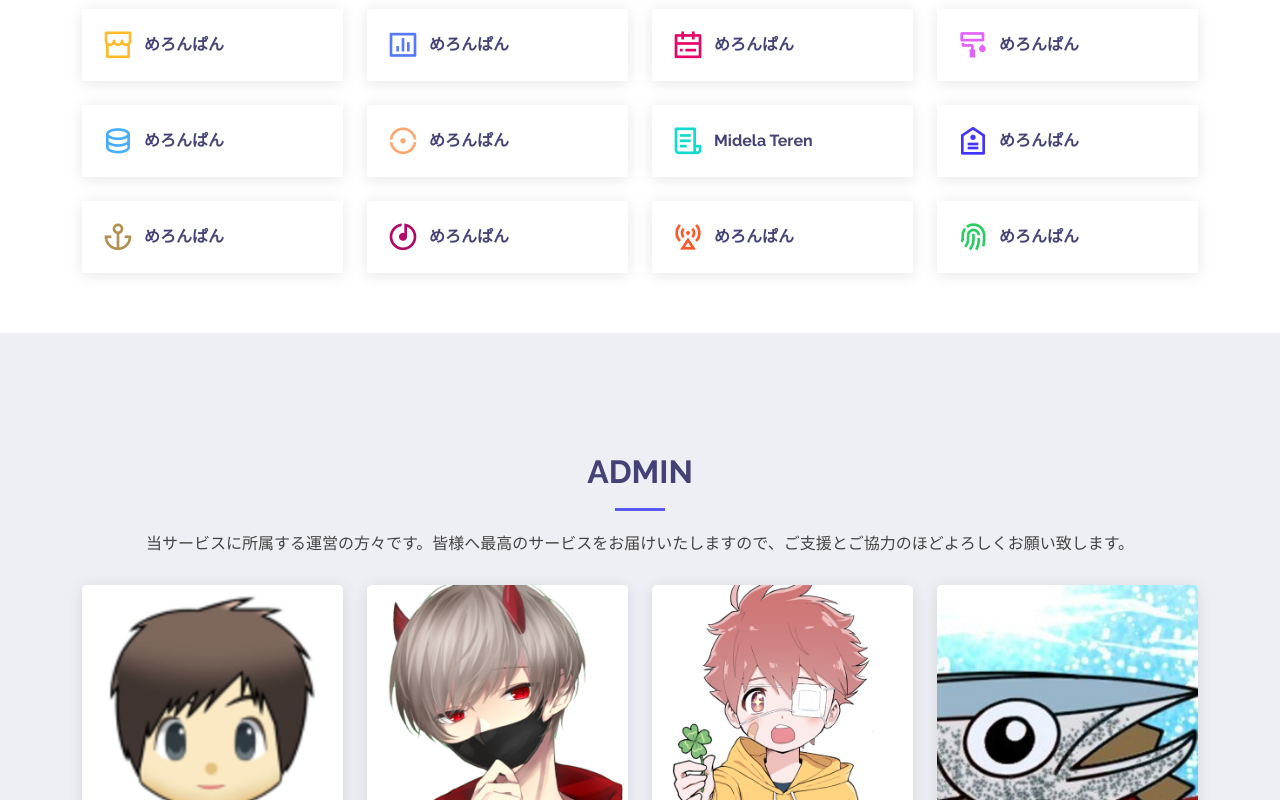
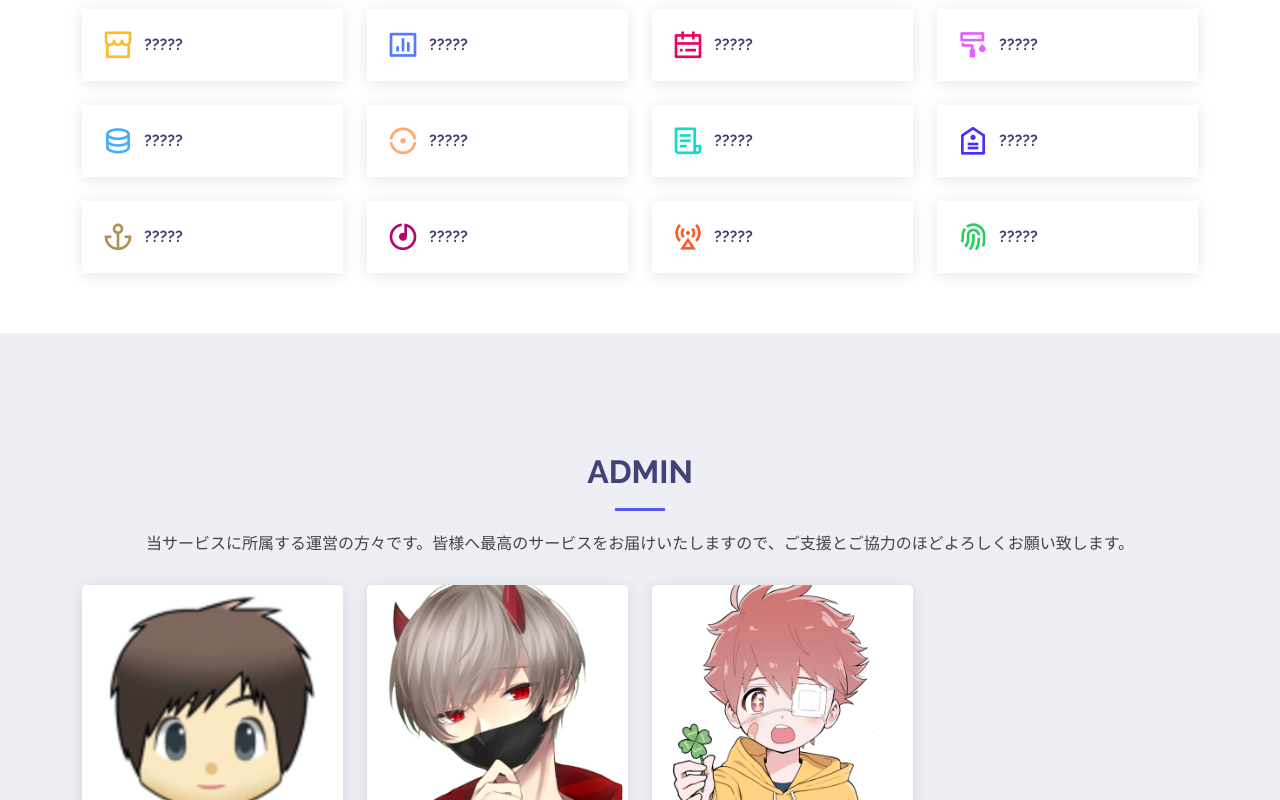
Before and after one commit to HochsteLab/HochsteWeb, a Vue app: page / in a window 1280 px wide. Shown: the part 1980-2780 px from the top of the page. Built offline with nearby package versions, Linux system fonts and the light colour scheme.

Commit message:
[Add] 運営を更新

```diff
--- a/src/views/HomeView.vue
+++ b/src/views/HomeView.vue
@@ -158,73 +158,73 @@ import FAQItem from "@/components/faq/FAQItem.vue";
           <div class="col-lg-3 col-md-4">
             <div class="icon-box">
               <i class="ri-store-line" style="color: #ffbb2c;"></i>
-              <h3><a href="">めろんぱん</a></h3>
+              <h3><a href="">?????</a></h3>
             </div>
           </div>
           <div class="col-lg-3 col-md-4 mt-4 mt-md-0">
             <div class="icon-box">
               <i class="ri-bar-chart-box-line" style="color: #5578ff;"></i>
-              <h3><a href="">めろんぱん</a></h3>
+              <h3><a href="">?????</a></h3>
             </div>
           </div>
           <div class="col-lg-3 col-md-4 mt-4 mt-md-0">
             <div class="icon-box">
               <i class="ri-calendar-todo-line" style="color: #e80368;"></i>
-              <h3><a href="">めろんぱん</a></h3>
+              <h3><a href="">?????</a></h3>
             </div>
           </div>
           <div class="col-lg-3 col-md-4 mt-4 mt-lg-0">
             <div class="icon-box">
               <i class="ri-paint-brush-line" style="color: #e361ff;"></i>
-              <h3><a href="">めろんぱん</a></h3>
+              <h3><a href="">?????</a></h3>
             </div>
           </div>
           <div class="col-lg-3 col-md-4 mt-4">
             <div class="icon-box">
               <i class="ri-database-2-line" style="color: #47aeff;"></i>
-              <h3><a href="">めろんぱん</a></h3>
+              <h3><a href="">?????</a></h3>
             </div>
           </div>
           <div class="col-lg-3 col-md-4 mt-4">
             <div class="icon-box">
               <i class="ri-gradienter-line" style="color: #ffa76e;"></i>
-              <h3><a href="">めろんぱん</a></h3>
+              <h3><a href="">?????</a></h3>
             </div>
           </div>
           <div class="col-lg-3 col-md-4 mt-4">
             <div class="icon-box">
               <i class="ri-file-list-3-line" style="color: #11dbcf;"></i>
-              <h3><a href="">Midela Teren</a></h3>
+              <h3><a href="">?????</a></h3>
             </div>
           </div>
           <div class="col-lg-3 col-md-4 mt-4">
             <div class="icon-box">
               <i class="ri-price-tag-2-line" style="color: #4233ff;"></i>
-              <h3><a href="">めろんぱん</a></h3>
+              <h3><a href="">?????</a></h3>
             </div>
           </div>
           <div class="col-lg-3 col-md-4 mt-4">
             <div class="icon-box">
               <i class="ri-anchor-line" style="color: #b2904f;"></i>
-              <h3><a href="">めろんぱん</a></h3>
+              <h3><a href="">?????</a></h3>
             </div>
           </div>
           <div class="col-lg-3 col-md-4 mt-4">
             <div class="icon-box">
               <i class="ri-disc-line" style="color: #b20969;"></i>
-              <h3><a href="">めろんぱん</a></h3>
+              <h3><a href="">?????</a></h3>
             </div>
           </div>
           <div class="col-lg-3 col-md-4 mt-4">
             <div class="icon-box">
               <i class="ri-base-station-line" style="color: #ff5828;"></i>
-              <h3><a href="">めろんぱん</a></h3>
+              <h3><a href="">?????</a></h3>
             </div>
           </div>
           <div class="col-lg-3 col-md-4 mt-4">
             <div class="icon-box">
               <i class="ri-fingerprint-line" style="color: #29cc61;"></i>
-              <h3><a href="">めろんぱん</a></h3>
+              <h3><a href="">?????</a></h3>
             </div>
           </div>
         </div>
@@ -263,16 +263,6 @@ import FAQItem from "@/components/faq/FAQItem.vue";
         >
         <template #social>
           <a href="https://twitter.com/runq_jp" target="_blank"><i class="bi bi-twitter"></i></a>
-        </template>
-      </AdminItem>
-
-      <AdminItem
-        icon="/img/admin/Ikura.jpg"
-        name="いくら"
-        role="Admin / Server Engineer"
-        >
-        <template #social>
-          <a href="https://twitter.com/ikuraadao" target="_blank"><i class="bi bi-twitter"></i></a>
         </template>
       </AdminItem>
     </Admin>
```
